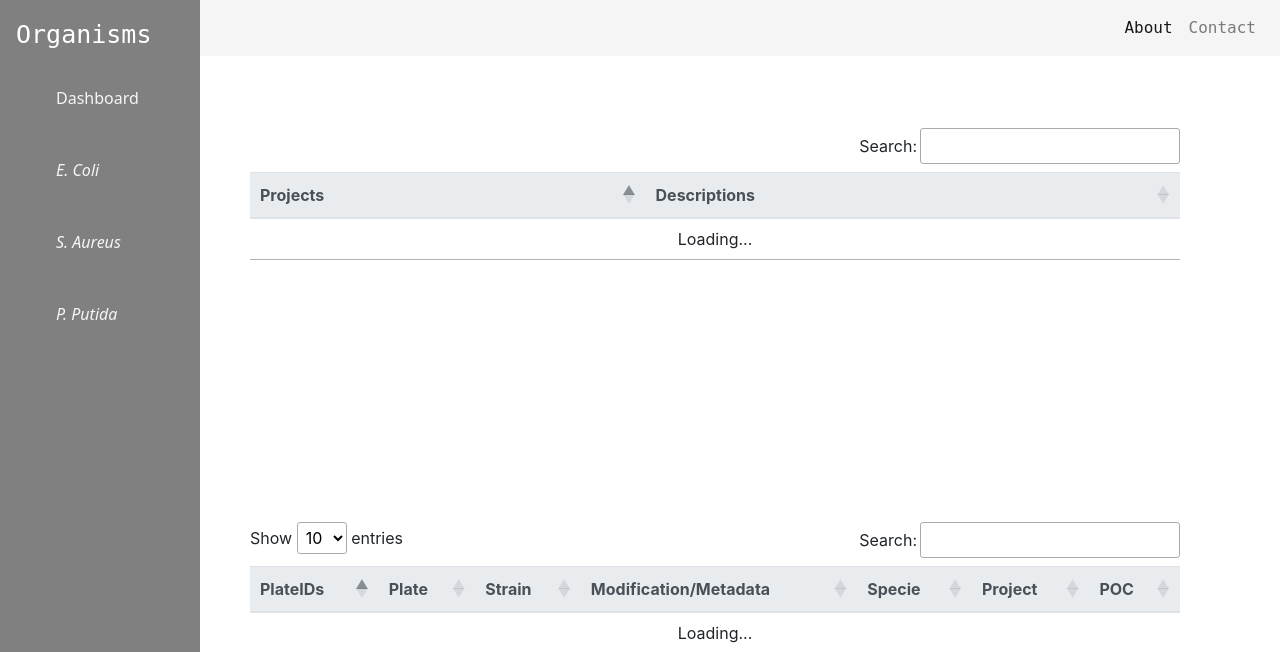
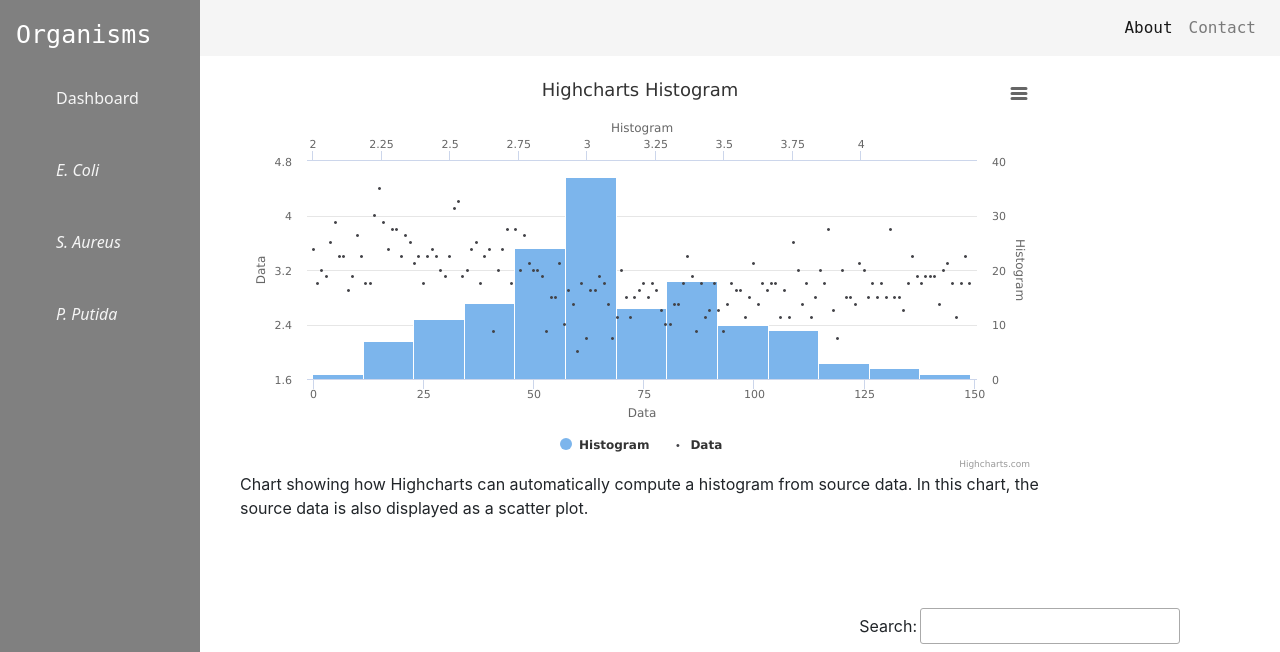
Before and after one commit to Kahuna-flipper/OmnilogDB, a Flask app: page /species in a window 1280 px wide. Shown: the top 652 px of the page. Run offline with Flask 3, Linux system fonts and the light colour scheme; data that the repository does not hold is empty; some libraries are stand-ins or nearby versions.

Commit message:
adding highcharts histogram container for kinetic params

```diff
--- a/templates/species.html
+++ b/templates/species.html
@@ -1,6 +1,13 @@
 {% extends 'base.html' %}
 
 {% block head %}
+<script src="https://code.highcharts.com/highcharts.js"></script>
+<script src="https://code.highcharts.com/modules/histogram-bellcurve.js"></script>
+<script src="https://code.highcharts.com/modules/exporting.js"></script>
+<script src="https://code.highcharts.com/modules/accessibility.js"></script>
+
+
+
 
 <style>
     .dtableforstrain{
@@ -23,6 +30,51 @@
     #table_id.dataTable tbody tr:hover {
     background-color: lightgrey;
     }
+
+
+    .highcharts-figure,
+    .highcharts-data-table table {
+        min-width: 310px;
+        max-width: 800px;
+        margin: 1em auto;
+    }
+
+    .highcharts-data-table table {
+        font-family: Verdana, sans-serif;
+        border-collapse: collapse;
+        border: 1px solid #ebebeb;
+        margin: 10px auto;
+        text-align: center;
+        width: 100%;
+        max-width: 500px;
+    }
+
+    .highcharts-data-table caption {
+        padding: 1em 0;
+        font-size: 1.2em;
+        color: #555;
+    }
+
+    .highcharts-data-table th {
+        font-weight: 600;
+        padding: 0.5em;
+    }
+
+    .highcharts-data-table td,
+    .highcharts-data-table th,
+    .highcharts-data-table caption {
+        padding: 0.5em;
+    }
+
+    .highcharts-data-table thead tr,
+    .highcharts-data-table tr:nth-child(even) {
+        background: #f8f8f8;
+    }
+
+    .highcharts-data-table tr:hover {
+        background: #f1f7ff;
+    }
+
 </style>
 {% endblock %}
 
@@ -30,6 +82,17 @@
 
 
 {% block body %}
+
+<figure class="highcharts-figure">
+    <div id="container"></div>
+    <p class="highcharts-description">
+        Chart showing how Highcharts can automatically compute a histogram from
+        source data. In this chart, the source data is also displayed as a
+        scatter plot.
+    </p>
+</figure>
+
+
 <br>
 <br>
 <br>
@@ -96,6 +159,68 @@
             "bPaginate":false,
         } );
     } );
+
+
+
+    var data = [3.5, 3, 3.2, 3.1, 3.6, 3.9, 3.4, 3.4, 2.9, 3.1, 3.7, 3.4, 3, 3,
+    4, 4.4, 3.9, 3.5, 3.8, 3.8, 3.4, 3.7, 3.6, 3.3, 3.4, 3, 3.4, 3.5, 3.4,
+    3.2, 3.1, 3.4, 4.1, 4.2, 3.1, 3.2, 3.5, 3.6, 3, 3.4, 3.5, 2.3, 3.2, 3.5,
+    3.8, 3, 3.8, 3.2, 3.7, 3.3, 3.2, 3.2, 3.1, 2.3, 2.8, 2.8, 3.3, 2.4, 2.9,
+    2.7, 2, 3, 2.2, 2.9, 2.9, 3.1, 3, 2.7, 2.2, 2.5, 3.2, 2.8, 2.5, 2.8, 2.9,
+    3, 2.8, 3, 2.9, 2.6, 2.4, 2.4, 2.7, 2.7, 3, 3.4, 3.1, 2.3, 3, 2.5, 2.6,
+    3, 2.6, 2.3, 2.7, 3, 2.9, 2.9, 2.5, 2.8, 3.3, 2.7, 3, 2.9, 3, 3, 2.5, 2.9,
+    2.5, 3.6, 3.2, 2.7, 3, 2.5, 2.8, 3.2, 3, 3.8, 2.6, 2.2, 3.2, 2.8, 2.8, 2.7,
+    3.3, 3.2, 2.8, 3, 2.8, 3, 2.8, 3.8, 2.8, 2.8, 2.6, 3, 3.4, 3.1, 3, 3.1,
+    3.1, 3.1, 2.7, 3.2, 3.3, 3, 2.5, 3, 3.4, 3];
+
+Highcharts.chart('container', {
+    title: {
+        text: 'Highcharts Histogram'
+    },
+
+    xAxis: [{
+        title: { text: 'Data' },
+        alignTicks: false
+    }, {
+        title: { text: 'Histogram' },
+        alignTicks: false,
+        opposite: true
+    }],
+
+    yAxis: [{
+        title: { text: 'Data' }
+    }, {
+        title: { text: 'Histogram' },
+        opposite: true
+    }],
+
+    plotOptions: {
+        histogram: {
+            accessibility: {
+                point: {
+                    valueDescriptionFormat: '{index}. {point.x:.3f} to {point.x2:.3f}, {point.y}.'
+                }
+            }
+        }
+    },
+
+    series: [{
+        name: 'Histogram',
+        type: 'histogram',
+        xAxis: 1,
+        yAxis: 1,
+        baseSeries: 's1',
+        zIndex: -1
+    }, {
+        name: 'Data',
+        type: 'scatter',
+        data: data,
+        id: 's1',
+        marker: {
+            radius: 1.5
+        }
+    }]
+});
 </script>
 
 {%endblock%}
```
